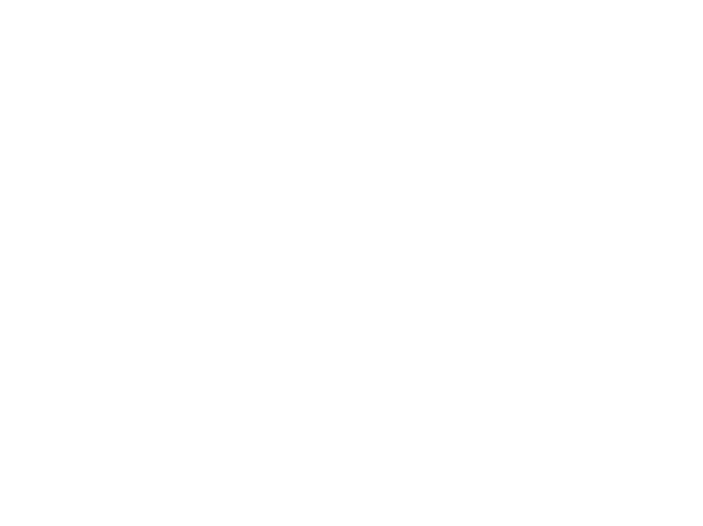
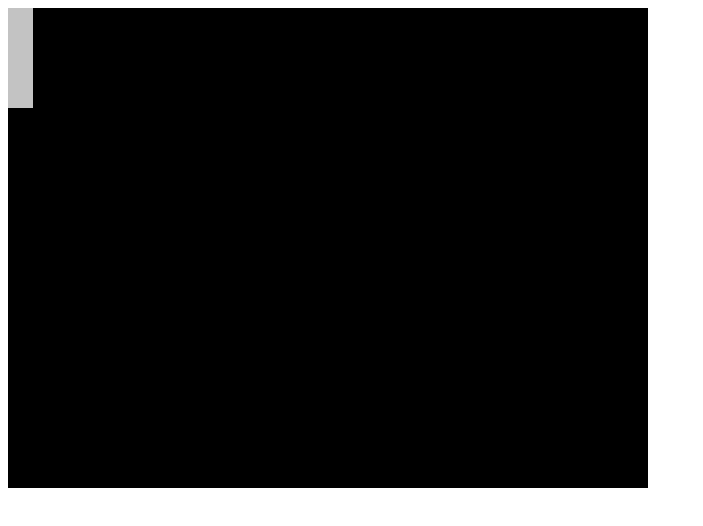
Before and after one commit to jefree/Simple-Online-Pong, a plain HTML site: page index.html in a window 1280 px wide. Shown: the whole page, without its empty margins (0-703 px from the left). Drawn offline with Linux system fonts and the light colour scheme; animation ran at ten frames a second.

Commit message:
add player class and asset

```diff
--- a/index.html
+++ b/index.html
@@ -14,7 +14,8 @@
 	<div id ="gameContainer"></div>
 
 	<script type="text/javascript" src="lib/phaser.min.js"></script>
-	<script type="text/javascript" src="src/Pong.js"></script>
+	<script type="text/javascript" src="src/Player.js"></script>
+  <script type="text/javascript" src="src/Game.js"></script>
 	<script type="text/javascript" src="src/Main.js"></script>
 
 </body>
--- /dev/null
+++ b/src/Game.js
@@ -0,0 +1,17 @@
+var Pong = Pong || {};
+
+Pong.Game = function() {
+
+}
+
+Pong.Game.prototype.preload =  function() {
+  console.log('preload');
+  this.load.image('paddle', 'src/assets/images/paddle.png');
+}
+
+Pong.Game.prototype.create = function() {
+  console.log('create')
+
+  this.player = new Pong.Player(this.game, 0, 0, 'paddle');
+
+}
--- a/src/Main.js
+++ b/src/Main.js
@@ -0,0 +1,7 @@
+window.onload = function() {
+
+	var game = new Phaser.Game(640, 480, Phaser.AUTO, 'gameContainer');
+	game.state.add('Game', Pong.Game);
+
+  game.state.start('Game');
+}
--- /dev/null
+++ b/src/Player.js
@@ -0,0 +1,9 @@
+var Pong = Pong || {};
+
+Pong.Player = function(game, x, y, key, frame) {
+  Phaser.Sprite.call(this, game, x, y, key, frame);
+  game.add.existing(this);
+}
+
+Pong.Player.prototype = Object.create(Phaser.Sprite.prototype);
+Pong.Player.prototype.constructor = Pong.Player;
```
Also changed, not shown: src/Pong.js (deleted), src/assets/images/paddle.png (added).
